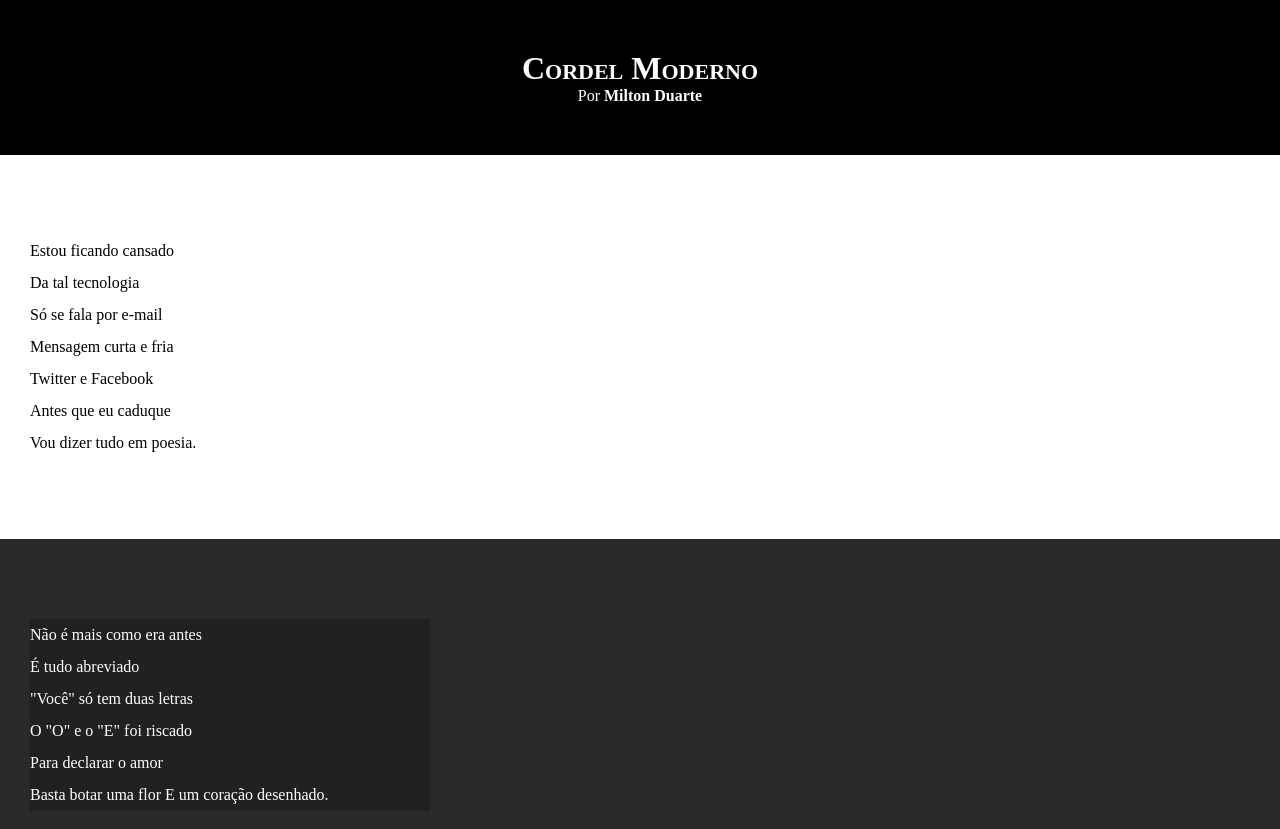
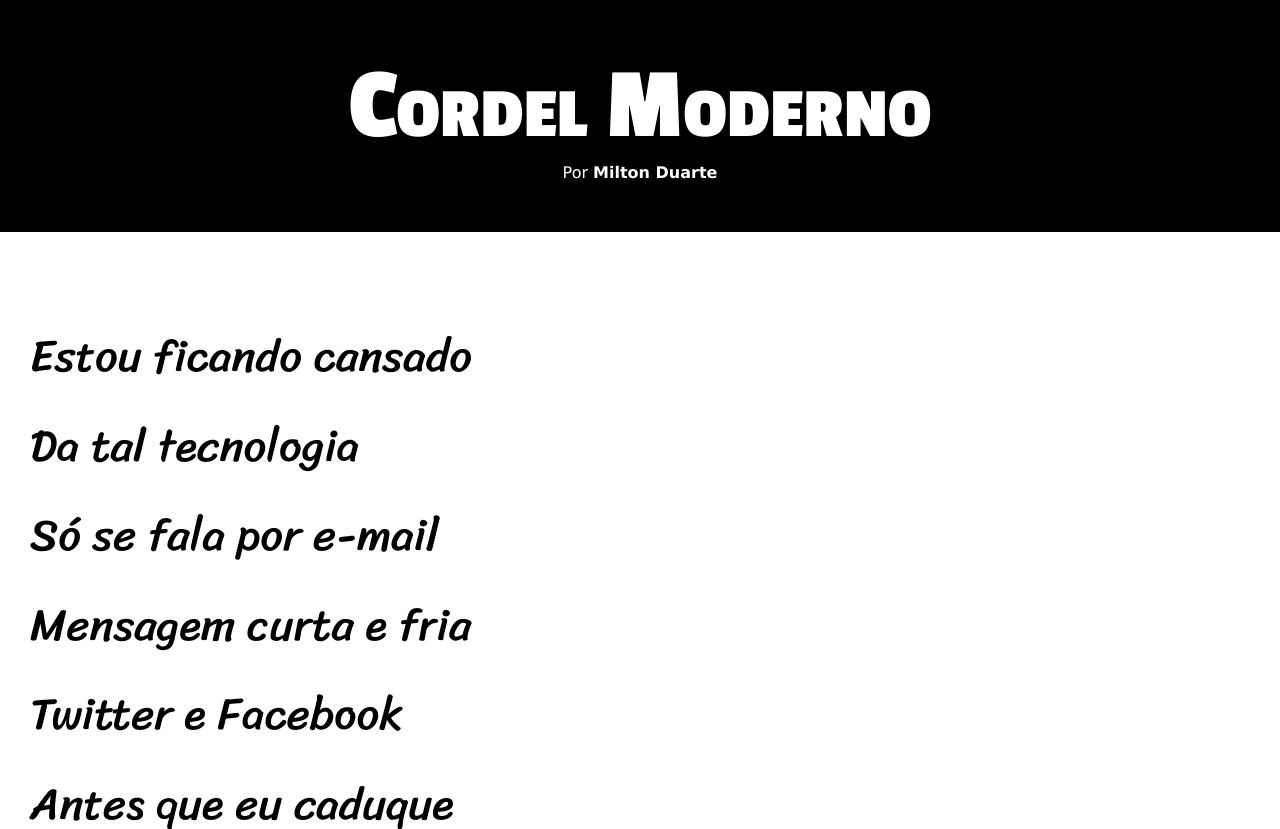
Before and after one commit to MiguelFers/html-css, a plain HTML site: page desafios/df012/index.html in a window 1280 px wide. Shown: the top 829 px of the page. Drawn offline with Linux system fonts and the light colour scheme.

Commit message:
atualizei estilos df012

```diff
--- a/desafios/df012/estilo/style.css
+++ b/desafios/df012/estilo/style.css
@@ -1,13 +1,25 @@
 @charset "#UTF-8";
+
+@import url('https://fonts.googleapis.com/css2?family=Passion+One:wght@400;700;900&display=swap');
+
+@import url('https://fonts.googleapis.com/css2?family=Sriracha&display=swap');
+
+:root {
+    --fonte01: Verdana, Geneva, Tahoma, sans-serif;
+    --fonte02: 'Passion One', cursive;
+    --fonte03: "Sriracha", cursive;
+}
 
 *{
     margin:0px;
     padding: 0px;
+    font-size: 1em;
 }
 
 html, body{
     min-height: 100vh;
     background-color: darkgray;
+    font-family: var(--fonte01);
 }
 
 header{
@@ -19,6 +31,8 @@ header{
 header > h1{
     padding-top: 50px;
     font-variant: small-caps;
+    font-family: var(--fonte02);
+    font-size: 8vw;
 }
 
 header > p{
@@ -40,6 +54,8 @@ section{
     padding-bottom: 10vh;
     line-height: 2em;
     padding-left: 30px;
+    font-family: var(--fonte03);
+    font-size: 3.5vw;
 }
 
 section.normal{
@@ -54,7 +70,8 @@ section.imagem{
 
 section.imagem > p{
     background-color: rgba(0, 0, 0, 0.199);
-    width: 400px;
+    display: inline-block;
+    padding: 5px;
 }
 
 footer{
```
